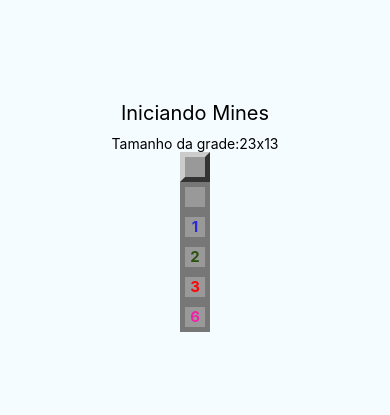
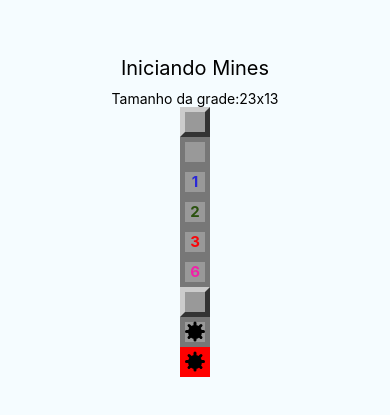
Before and after one commit to luizmantuano/Mines, a React Native app: screen / in a window 390 px wide. Shown: the part 211-626 px from the top of the page. Built offline with nearby package versions, Linux system fonts and the light colour scheme.

Commit message:
feat: "Update"

```diff
--- a/App.js
+++ b/App.js
@@ -19,6 +19,9 @@ export default class App extends Component {
         <Field opened nearMines={2}/>
         <Field opened nearMines={3}/>
         <Field opened nearMines={6}/>
+        <Field mined/>
+        <Field mined opened/>
+        <Field mined opened exploded/>
 
 
       </View>
--- a/src/components/Field.js
+++ b/src/components/Field.js
@@ -2,12 +2,14 @@ import {View, Text, StyleSheet} from 'react-native';
 import React from 'react';
 
 import params from '../params';
+import Mine from './Mine';
 
 export default props => {
-  const {mined, opened, nearMines} = props;
+  const {mined, opened, nearMines, exploded} = props;
 
   const styleField = [styles.field];
   if (opened) styleField.push(styles.opened);
+  if (exploded) styleField.push(styles.exploded)
   if (styleField.length === 1) styleField.push(styles.regular);
 
   let color = null;
@@ -25,6 +27,7 @@ export default props => {
       ) : (
         false
       )}
+      {mined && opened ? <Mine/> : false}
     </View>
   );
 };
@@ -52,4 +55,8 @@ const styles = StyleSheet.create({
     fontWeight: 'bold',
     fontSize: params.fontSize,
   },
+  exploded:{
+    backgroundColor:'red',
+    borderColor:'red'
+  }
 });
```
